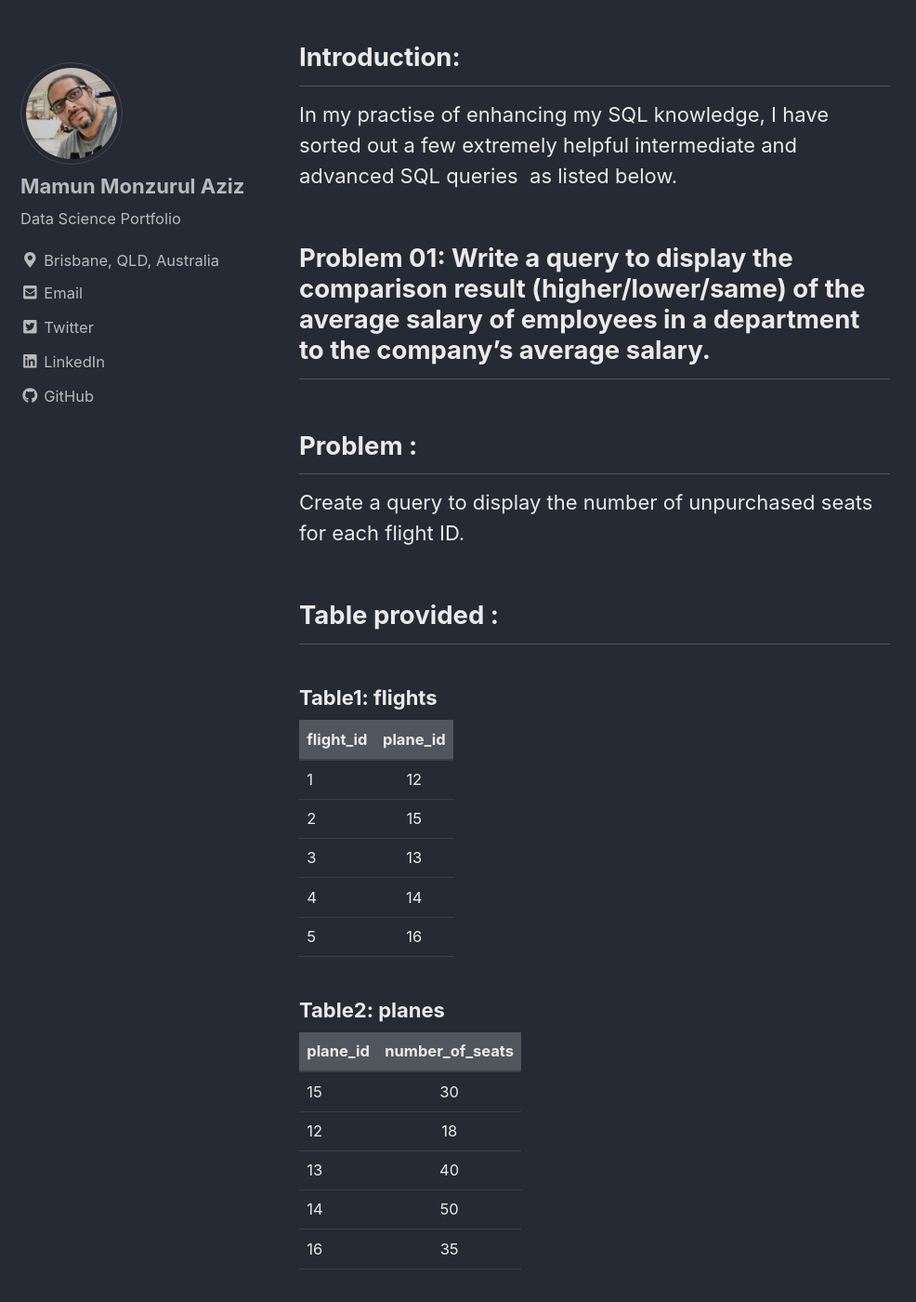
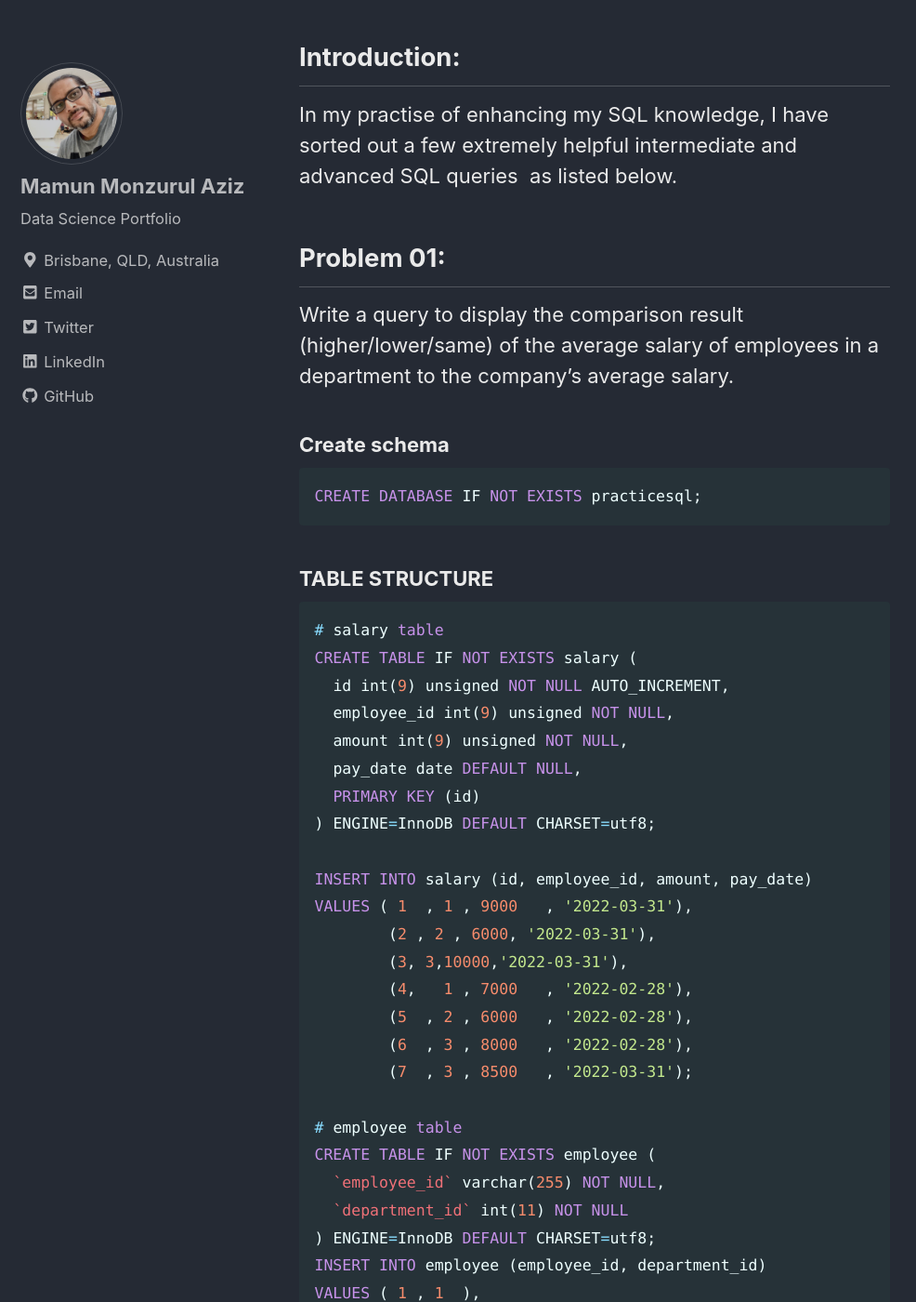
Before and after one commit to mamunmaziz/mamunmaziz.github.io, a Jekyll site: the page built from _posts/2022-12-12-MYSQL Examples.md, in a window 1280 px wide and 1400 px high, scrolled down 527 px. Shown: the whole window at 93% size, without its empty margins (0-986 px from the left). Built offline with Jekyll 4.4.1, drawn with Linux system fonts in a browser that asks for light colours; cached includes are drawn as plain includes; nearby versions of some CDN libraries; some of the changed text lies outside the part shown.

Commit message:
Update 2022-12-12-MYSQL Examples.md

````diff
--- a/_posts/2022-12-12-MYSQL Examples.md
+++ b/_posts/2022-12-12-MYSQL Examples.md
@@ -13,11 +13,48 @@ mathjax: "true"
 
 In my practise of enhancing my SQL knowledge, I have sorted out a few extremely helpful intermediate and advanced SQL queries  as listed below.
 
-## Problem 01: Write a query to display the comparison result (higher/lower/same) of the average salary of employees in a department to the company’s average salary.
+## Problem 01:
+Write a query to display the comparison result (higher/lower/same) of the average salary of employees in a department to the company’s average salary.
+
+### Create schema
+```sql
+CREATE DATABASE IF NOT EXISTS practicesql;
+```
+
+### TABLE STRUCTURE
+
+```sql
+# salary table
+CREATE TABLE IF NOT EXISTS salary (
+  id int(9) unsigned NOT NULL AUTO_INCREMENT,
+  employee_id int(9) unsigned NOT NULL,
+  amount int(9) unsigned NOT NULL,
+  pay_date date DEFAULT NULL,
+  PRIMARY KEY (id)
+) ENGINE=InnoDB DEFAULT CHARSET=utf8;
+
+INSERT INTO salary (id, employee_id, amount, pay_date)
+VALUES ( 1  , 1 , 9000   , '2022-03-31'),
+	(2 , 2 , 6000, '2022-03-31'),
+	(3, 3,10000,'2022-03-31'),
+	(4,   1 , 7000   , '2022-02-28'),
+	(5  , 2 , 6000   , '2022-02-28'),
+	(6  , 3 , 8000   , '2022-02-28'),
+	(7  , 3 , 8500   , '2022-03-31');
+
+# employee table
+CREATE TABLE IF NOT EXISTS employee (
+  `employee_id` varchar(255) NOT NULL,
+  `department_id` int(11) NOT NULL
+) ENGINE=InnoDB DEFAULT CHARSET=utf8;
+INSERT INTO employee (employee_id, department_id)
+VALUES ( 1 , 1  ),
+		(2 , 2 ),
+		(3 , 2 );
+```
 
 
-
-## Problem :
+## Problem 02 :
 Create a query to display the number of unpurchased seats for each flight ID.
 
 ## Table provided :
````
